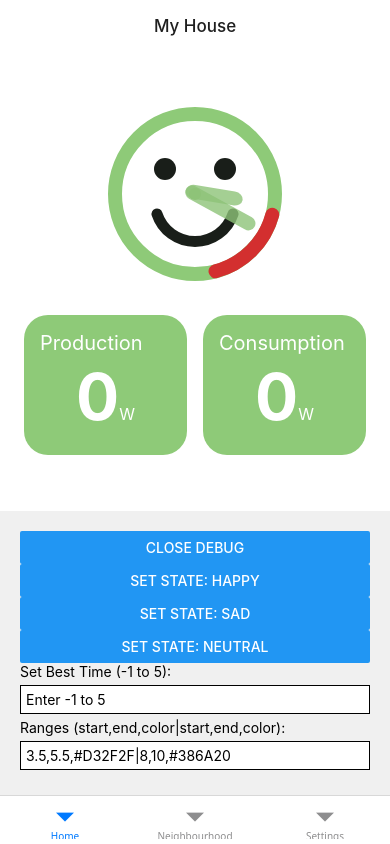
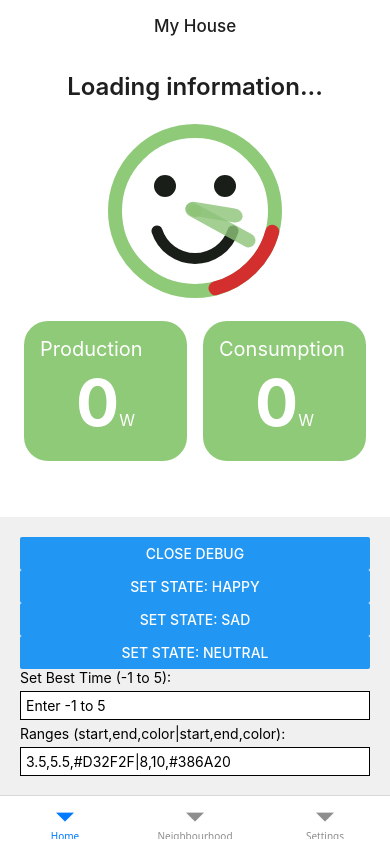
Before and after one commit to set-b/energy-monitoring-app-front-end, a React Native app: screen /Home in a window 390 px wide. Built offline with nearby package versions, Linux system fonts and the light colour scheme; no server answers.

Commit message:
Add a loading hint

```diff
--- a/screens/homepage.js
+++ b/screens/homepage.js
@@ -67,7 +67,9 @@ export default function AppScreen() {
 
 	const parseBest = (best) => {
 		const concat =
-			best === 0
+			best == null
+				? "Loading information..."
+				: best === 0
 					? " is right now!"
 					: best < 0
 						? " not today"
@@ -114,7 +116,7 @@ export default function AppScreen() {
 						<Text style={styles.subHeading}>
 							{best && "The best time for using your appliances"}
 						</Text>
-						<Text style={styles.mainHeading}>{best && parseBest(best)}</Text>
+						<Text style={styles.mainHeading}>{parseBest(best)}</Text>
 					</View>
 
 					{/* Clock Component */}
```
Lines whose indentation alone changed are shown as unchanged.
